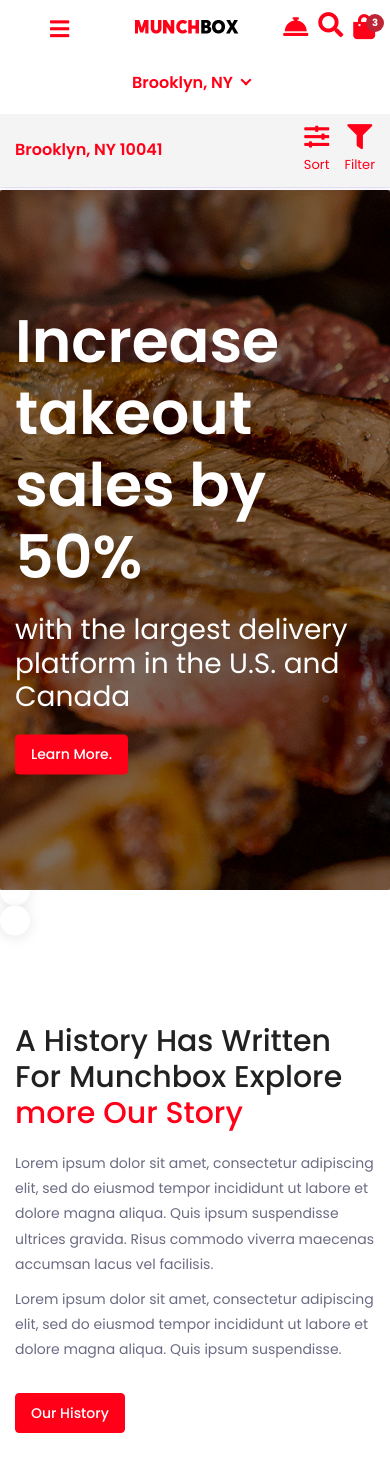
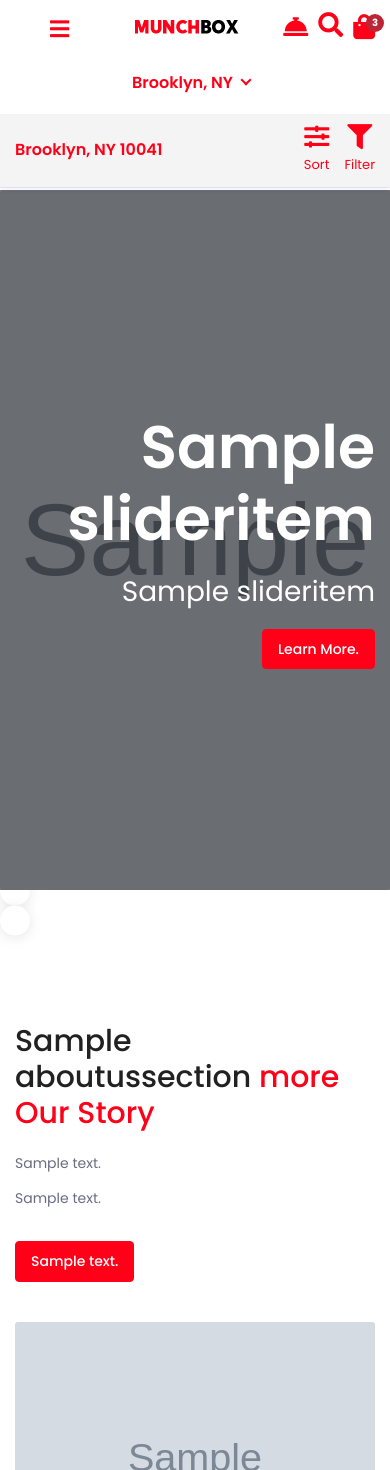
Before and after one commit to usman-ghani190/Munchbox, a Django app: page /about in a window 390 px wide. Shown: the top 1470 px of the page. Run offline with Django 5.2, Linux system fonts and the light colour scheme; tables that the repository leaves empty hold one stand-in row (values such as "Sample post"); grey boxes marked "Sample" are stand-in pictures; some libraries are stand-ins or nearby versions.

Commit message:
rendered about us page

```diff
--- a/home/templates/home/about.html
+++ b/home/templates/home/about.html
@@ -1,31 +1,28 @@
-{% extends 'base.html' %} {% load static %} {% block title %} MunchBox | About
-Us {% endblock title %} {% block content %}
+{% extends 'base.html' %}
+{% load static %}
+{% block title %} MunchBox | About Us {% endblock title %}
+{% block content %}
 
 <div class="main-sec"></div>
 <!-- Navigation -->
 <!-- slider -->
 <section class="about-us-slider swiper-container p-relative">
   <div class="swiper-wrapper">
+    {% for item in slider_items %}
       <div class="swiper-slide slide-item">
         <img
-        src="{% static 'app/assets/img/about/blog/1920x700/banner-1.jpg' %}"
+          src="{% if item.image %}{{ item.image.url }}{% else %}{% static 'app/assets/img/about/blog/1920x700/banner-1.jpg' %}{% endif %}"
           class="img-fluid full-width"
-        alt="Banner"
+          alt="{{ item.title }}"
         />
         <div class="transform-center">
           <div class="container">
-          <div class="row justify-content-start">
-            <div class="col-lg-7 align-self-center">
-              <div class="right-side-content">
-                <h1 class="text-custom-white fw-600">
-                  Increase takeout sales by 50%
-                </h1>
-                <h3 class="text-custom-white fw-400">
-                  with the largest delivery platform in the U.S. and Canada
-                </h3>
-                <a href="{% url 'restaurant' %}" class="btn-second btn-submit"
-                  >Learn More.</a
-                >
+            <div class="row {% if forloop.first %}justify-content-start{% elif forloop.last %}justify-content-end{% else %}justify-content-center{% endif %}">
+              <div class="col-lg-{% if forloop.first or forloop.last %}7{% else %}8{% endif %} align-self-center">
+                <div class="right-side-content {% if forloop.last %}text-right{% elif not forloop.first %}text-center{% endif %}">
+                  <h1 class="text-custom-white fw-600">{{ item.title }}</h1>
+                  <h3 class="text-custom-white fw-400">{{ item.subtitle }}</h3>
+                  <a href="{{ item.button_url }}" class="btn-second btn-submit">Learn More.</a>
                 </div>
               </div>
             </div>
@@ -33,26 +30,17 @@ Us {% endblock title %} {% block content %}
         </div>
         <div class="overlay overlay-bg"></div>
       </div>
+    {% empty %}
       <div class="swiper-slide slide-item">
-      <img
-        src="{% static 'app/assets/img/about/blog/1920x700/banner-2.jpg' %}"
-        class="img-fluid full-width"
-        alt="Banner"
-      />
+        <img src="{% static 'app/assets/img/about/blog/1920x700/banner-1.jpg' %}" class="img-fluid full-width" alt="Default Banner" />
         <div class="transform-center">
           <div class="container">
-          <div class="row justify-content-center">
-            <div class="col-lg-8 align-self-center">
-              <div class="right-side-content text-center">
-                <h1 class="text-custom-white fw-600">
-                  Increase takeout sales by 50%
-                </h1>
-                <h3 class="text-custom-white fw-400">
-                  with the largest delivery platform in the U.S. and Canada
-                </h3>
-                <a href="{% url 'restaurant' %}" class="btn-second btn-submit"
-                  >Learn More.</a
-                >
+            <div class="row justify-content-start">
+              <div class="col-lg-7 align-self-center">
+                <div class="right-side-content">
+                  <h1 class="text-custom-white fw-600">Increase takeout sales by 50%</h1>
+                  <h3 class="text-custom-white fw-400">with the largest delivery platform in the U.S. and Canada</h3>
+                  <a href="{% url 'restaurants:list_restaurants' %}" class="btn-second btn-submit">Learn More.</a> <!-- Updated -->
                 </div>
               </div>
             </div>
@@ -60,33 +48,7 @@ Us {% endblock title %} {% block content %}
         </div>
         <div class="overlay overlay-bg"></div>
       </div>
-    <div class="swiper-slide slide-item">
-      <img
-        src="{% static 'app/assets/img/about/blog/1920x700/banner-3.jpg' %}"
-        class="img-fluid full-width"
-        alt="Banner"
-      />
-      <div class="transform-center">
-        <div class="container">
-          <div class="row justify-content-end">
-            <div class="col-lg-7 align-self-center">
-              <div class="right-side-content text-right">
-                <h1 class="text-custom-white fw-600">
-                  Increase takeout sales by 50%
-                </h1>
-                <h3 class="text-custom-white fw-400">
-                  with the largest delivery platform in the U.S. and Canada
-                </h3>
-                <a href="{% url 'restaurant' %}" class="btn-second btn-submit"
-                  >Learn More.</a
-                >
-              </div>
-            </div>
-          </div>
-        </div>
-      </div>
-      <div class="overlay overlay-bg"></div>
-    </div>
+    {% endfor %}
   </div>
   <!-- Add Arrows -->
   <div class="swiper-button-next"></div>
@@ -100,21 +62,12 @@ Us {% endblock title %} {% block content %}
       <div class="col-lg-6">
         <div class="history-title mb-md-40">
           <h2 class="text-light-black">
-            A History Has Written For Munchbox Explore
+            {{ about_section.title|default:"A History Has Written For Munchbox Explore" }}
             <span class="text-light-green">more Our Story</span>
           </h2>
-          <p class="text-light-white">
-            Lorem ipsum dolor sit amet, consectetur adipiscing elit, sed do
-            eiusmod tempor incididunt ut labore et dolore magna aliqua. Quis
-            ipsum suspendisse ultrices gravida. Risus commodo viverra maecenas
-            accumsan lacus vel facilisis.
-          </p>
-          <p class="text-light-white">
-            Lorem ipsum dolor sit amet, consectetur adipiscing elit, sed do
-            eiusmod tempor incididunt ut labore et dolore magna aliqua. Quis
-            ipsum suspendisse.
-          </p>
-          <a class="btn-second btn-submit" href="#"> Our History </a>
+          <p class="text-light-white">{{ about_section.description_1|default:"Lorem ipsum dolor sit amet..." }}</p>
+          <p class="text-light-white">{{ about_section.description_2|default:"" }}</p>
+          <a class="btn-second btn-submit" href="{{ about_section.button_url|default:'#' }}">{{ about_section.button_text|default:"Our History" }}</a>
         </div>
       </div>
       <div class="col-lg-6">
@@ -122,7 +75,7 @@ Us {% endblock title %} {% block content %}
           <div class="col-lg-6 col-sm-6 col-md-6">
             <div class="histry-img mb-xs-20">
               <img
-                src="{% static 'app/assets/img/about/blog/255x200/about-section-3.jpg' %}"
+                src="{% if about_section.image_1 %}{{ about_section.image_1.url }}{% else %}{% static 'app/assets/img/about/blog/255x200/about-section-3.jpg' %}{% endif %}"
                 class="img-fluid full-width"
                 alt="Histry"
               />
@@ -131,14 +84,14 @@ Us {% endblock title %} {% block content %}
           <div class="col-lg-6 col-sm-6 col-md-6">
             <div class="histry-img mb-xl-20">
               <img
-                src="{% static 'app/assets/img/about/blog/255x200/about-section-1.jpg' %}"
+                src="{% if about_section.image_2 %}{{ about_section.image_2.url }}{% else %}{% static 'app/assets/img/about/blog/255x200/about-section-1.jpg' %}{% endif %}"
                 class="img-fluid full-width"
                 alt="Histry"
               />
             </div>
             <div class="histry-img">
               <img
-                src="{% static 'app/assets/img/about/blog/255x200/about-section-2.jpg' %}"
+                src="{% if about_section.image_3 %}{{ about_section.image_3.url }}{% else %}{% static 'app/assets/img/about/blog/255x200/about-section-2.jpg' %}{% endif %}"
                 class="img-fluid full-width"
                 alt="Histry"
               />
@@ -150,7 +103,7 @@ Us {% endblock title %} {% block content %}
   </div>
 </section>
 <!-- about us -->
-<!-- How It Woks -->
+<!-- How It Works -->
 <section class="section-padding how-it-works bg-light-theme">
   <div class="container">
     <div class="section-header-style-2">
@@ -158,6 +111,20 @@ Us {% endblock title %} {% block content %}
       <h3 class="text-light-black header-title">How Does It Work</h3>
     </div>
     <div class="row">
+      {% for step in process_steps %}
+        <div class="col-lg-3 col-sm-6">
+          <div class="how-it-works-box {% if not forloop.last %}arrow-{% cycle '1' '2' %}{% endif %}">
+            <div class="how-it-works-box-inner">
+              <span class="icon-box">
+                <img src="{% if step.icon %}{{ step.icon.url }}{% else %}{% static 'app/assets/img/001-search.png' %}{% endif %}" alt="icon" />
+                <span class="number-box">{{ step.step_number|default:forloop.counter|stringformat:"02d" }}</span>
+              </span>
+              <h6>{{ step.title }}</h6>
+              <p>{{ step.description }}</p>
+            </div>
+          </div>
+        </div>
+      {% empty %}
         <div class="col-lg-3 col-sm-6">
           <div class="how-it-works-box arrow-1">
             <div class="how-it-works-box-inner">
@@ -166,62 +133,16 @@ Us {% endblock title %} {% block content %}
                 <span class="number-box">01</span>
               </span>
               <h6>Search</h6>
-            <p>
-              Lorem ipsum dolor sit amet, consectetur adipisicing elit, sed do
-              eiusmod tempor incididunt ut.
-            </p>
+              <p>Lorem ipsum dolor sit amet...</p>
             </div>
           </div>
         </div>
-      <div class="col-lg-3 col-sm-6">
-        <div class="how-it-works-box arrow-2">
-          <div class="how-it-works-box-inner">
-            <span class="icon-box">
-              <img src="{% static 'app/assets/img/004-shopping-bag.png' %}" alt="icon" />
-              <span class="number-box">02</span>
-            </span>
-            <h6>Select</h6>
-            <p>
-              Lorem ipsum dolor sit amet, consectetur adipisicing elit, sed do
-              eiusmod tempor incididunt ut.
-            </p>
-          </div>
-        </div>
-      </div>
-      <div class="col-lg-3 col-sm-6">
-        <div class="how-it-works-box arrow-1">
-          <div class="how-it-works-box-inner">
-            <span class="icon-box">
-              <img src="{% static 'app/assets/img/002-stopwatch.png' %}" alt="icon" />
-              <span class="number-box">03</span>
-            </span>
-            <h6>Order</h6>
-            <p>
-              Lorem ipsum dolor sit amet, consectetur adipisicing elit, sed do
-              eiusmod tempor incididunt ut.
-            </p>
-          </div>
-        </div>
-      </div>
-      <div class="col-lg-3 col-sm-6">
-        <div class="how-it-works-box">
-          <div class="how-it-works-box-inner">
-            <span class="icon-box">
-              <img src="{% static 'app/assets/img/003-placeholder.png' %}" alt="icon" />
-              <span class="number-box">04</span>
-            </span>
-            <h6>Enjoy</h6>
-            <p>
-              Lorem ipsum dolor sit amet, consectetur adipisicing elit, sed do
-              eiusmod tempor incididunt ut.
-            </p>
-          </div>
-        </div>
-      </div>
+        <!-- Add default steps for 02, 03, 04 similarly -->
+      {% endfor %}
     </div>
   </div>
 </section>
-<!-- How It Woks -->
+<!-- How It Works -->
 <!-- blog and advertisement -->
 <section class="section-padding our-blog restaurent-ad">
   <div class="container">
@@ -232,110 +153,63 @@ Us {% endblock title %} {% block content %}
     <div class="row">
       <div class="col-md-12">
         <div class="blog-box mb-xl-20">
-          <!-- article 1 -->
+          {% for post in blog_posts %}
+            {% if forloop.first %}
               <article class="post">
                 <div class="blog-img p-relative">
-              <a href="#">
+                  <a href="{% url 'blog:blog-details' slug=post.slug %}">
                     <img
-                  src="{% static 'app/assets/img/about/blog/740x442/blog-1.jpg' %}"
+                      src="{% if post.image %}{{ post.image.url }}{% else %}{% static 'app/assets/img/about/blog/740x442/blog-1.jpg' %}{% endif %}"
                       alt="blog-img"
                     />
                   </a>
                   <div class="overlay padding-20">
                     <div class="blog-meta">
-                  <h4 class="text-custom-white mb-2 fw-600">
-                    New locations where you can now get your MunchBox® delivered
-                  </h4>
-                  <a
-                    href="{% url 'blog-details' %}"
-                    class="text-custom-white fw-700 fs-18"
-                    >Read More</a
-                  >
+                      <h4 class="text-custom-white mb-2 fw-600">{{ post.title }}</h4>
+                      <a href="{% url 'blog:blog-details' slug=post.slug %}" class="text-custom-white fw-700 fs-18">Read More</a>
                     </div>
                   </div>
                   <div class="overlay overlay-bg"></div>
                 </div>
               </article>
-          <!-- article 1 -->
-          <div class="side-blog">
-            <div class="blog-list padding-tb-10">
-              <!-- article 1 -->
-              <article class="side-post padding-20 u-line">
+            {% else %}
+              <article class="side-post padding-20 {% if not forloop.last %}u-line{% endif %}">
                 <div class="content-wrap">
                   <div class="entry-meta-content">
                     <div class="entry-tye">
-                      <span class="text-light-green fw-600">20 Nov 2019</span>
+                      <span class="text-light-green fw-600">{{ post.date|date:"d M Y" }}</span>
                     </div>
                   </div>
                   <h6 class="entry-title no-margin">
-                    <a href="{% url 'blog-details' %}" class="text-light-black"
-                      >How We designed It: pizza delivery from the ground up
-                      only for you.</a
-                    >
+                    <a href="{% url 'blog:blog-details' slug=post.slug %}" class="text-light-black">{{ post.title }}</a>
                   </h6>
                 </div>
                 <div class="thumb-img">
-                  <a href="{% url 'blog-details' %}">
+                  <a href="{% url 'blog:blog-details' slug=post.slug %}">
                     <img
-                      src="{% static 'app/assets/img/blog/100x100/popularpost-1.jpg"' %}
+                      src="{% if post.image %}{{ post.image.url }}{% else %}{% static 'app/assets/img/blog/100x100/popularpost-1.jpg' %}{% endif %}"
                       alt="thumb-img"
                     />
                   </a>
                 </div>
               </article>
-              <!-- article 1 -->
-              <!-- article 1 -->
-              <article class="side-post padding-20 u-line">
-                <div class="content-wrap">
-                  <div class="entry-meta-content">
-                    <div class="entry-tye">
-                      <span class="text-light-green fw-600">20 Nov 2019</span>
+            {% endif %}
+          {% empty %}
+            <article class="post">
+              <div class="blog-img p-relative">
+                <a href="{% url 'blog:blog-details' %}">
+                  <img src="{% static 'app/assets/img/about/blog/740x442/blog-1.jpg' %}" alt="blog-img" />
+                </a>
+                <div class="overlay padding-20">
+                  <div class="blog-meta">
+                    <h4 class="text-custom-white mb-2 fw-600">Default Blog Post</h4>
+                    <a href="{% url 'blog:blog-details' %}" class="text-custom-white fw-700 fs-18">Read More</a>
                   </div>
                 </div>
-                  <h6 class="entry-title no-margin">
-                    <a href="{% url 'blog-details' %}" class="text-light-black"
-                      >How We Made It: Grimaldi's traditional New York-style
-                      pizza italian style</a
-                    >
-                  </h6>
-                </div>
-                <div class="thumb-img">
-                  <a href="{% url 'blog-details' %}">
-                    <img
-                      src="{% static 'app/assets/img/blog/100x100/popularpost-2.jpg' %}"
-                      alt="thumb-img"
-                    />
-                  </a>
+                <div class="overlay overlay-bg"></div>
               </div>
             </article>
-              <!-- article 1 -->
-              <!-- article 1 -->
-              <article class="side-post padding-20">
-                <div class="content-wrap">
-                  <div class="entry-meta-content">
-                    <div class="entry-tye">
-                      <span class="text-light-green fw-600">20 Nov 2019</span>
-                    </div>
-                  </div>
-                  <h6 class="entry-title no-margin">
-                    <a href="{% url 'blog-details' %}" class="text-light-black"
-                      >How We Made It: Grimaldi's traditional New York-style
-                      pizza</a
-                    >
-                  </h6>
-                </div>
-                <div class="thumb-img">
-                  <a href="{% url 'blog-details' %}">
-                    <img
-                      src="{% static 'app/assets/img/blog/100x100/popularpost-3.jpg' %}"
-                      alt="thumb-img"
-                    />
-                  </a>
-                </div>
-              </article>
-              <!-- article 1 -->
-            </div>
-          </div>
+          {% endfor %}
         </div>
         <div class="ad-img p-relative">
           <img
@@ -347,10 +221,8 @@ Us {% endblock title %} {% block content %}
             <div class="content-box transform-center">
               <p class="text-custom-white">Munchbox</p>
               <h3 class="text-custom-white mb-1">More than 3000 restaurants</h3>
-              <h5 class="text-custom-white">
-                Book a table easly at the best price
-              </h5>
-              <a href="{% url 'restaurant' %}" class="btn-first white-btn">View All</a>
+              <h5 class="text-custom-white">Book a table easly at the best price</h5>
+              <a href="{% url 'restaurants:list_restaurants' %}" class="btn-first white-btn">View All</a> <!-- Updated -->
             </div>
           </div>
           <div class="overlay overlay-bg"></div>
@@ -371,20 +243,25 @@ Us {% endblock title %} {% block content %}
       <div class="col-md-12">
         <div class="feedback-slider p-relative swiper-container">
           <div class="swiper-wrapper">
+            {% for testimonial in testimonials %}
+              <div class="swiper-slide">
+                <div class="feedback-item-two">
+                  <img src="{% if testimonial.image %}{{ testimonial.image.url }}{% else %}{% static 'app/assets/img/about/72x72/user-1.png' %}{% endif %}" alt="Feedback" />
+                  <p class="text-custom-white fs-16">{{ testimonial.content }}</p>
+                  <h4 class="text-custom-white fw-600 no-margin">{{ testimonial.name }}</h4>
+                  <span class="text-custom-white fw-600">{{ testimonial.role }}</span>
+                </div>
+              </div>
+            {% empty %}
               <div class="swiper-slide">
                 <div class="feedback-item-two">
                   <img src="{% static 'app/assets/img/about/72x72/user-1.png' %}" alt="Feedback" />
-                <p class="text-custom-white fs-16">
-                  I like Munchbox and as compared to other company it's polices
-                  and customers support is very good easy to reach., also many
-                  time they unable to delivered. Quis ipsum suspendisse ultrices
-                  gravida. Risus commodo viverra maecenas accumsan lacus vel
-                  facilisist amet, sed do eiusm.
-                </p>
-                <h4 class="text-custom-white fw-600 no-margin">Janadhon doe</h4>
+                  <p class="text-custom-white fs-16">Default testimonial content...</p>
+                  <h4 class="text-custom-white fw-600 no-margin">Janadhon Doe</h4>
                   <span class="text-custom-white fw-600">Co-founder</span>
                 </div>
               </div>
+            {% endfor %}
           </div>
           <!-- Add Arrows -->
           <div class="swiper-button-next"></div>
--- a/home/views.py
+++ b/home/views.py
@@ -3,7 +3,7 @@ from django.utils import timezone
 from django.shortcuts import render
 from datetime import timedelta
 
-from core.models import Collection, Cuisine, Order, Promotion, Restaurant
+from core.models import AboutUsSection, BlogPost, Collection, Cuisine, Order, ProcessStep, Promotion, Restaurant, SliderItem, Testimonial
 from django.db.models import Count, Avg
 
 
@@ -95,5 +95,11 @@ def landing_page(request):
 
 def about(request):
     """View for about page"""
-    context = {}
+    context = {
+        'slider_items': SliderItem.objects.filter(is_active=True),
+        'about_section': AboutUsSection.objects.first(),  # Assuming one section for now
+        'process_steps': ProcessStep.objects.all(),
+        'blog_posts': BlogPost.objects.all()[:3],  # Top 3 recent posts
+        'testimonials': Testimonial.objects.filter(is_active=True),
+    }
     return render(request, 'home/about.html', context)
```
Also changed, not shown: core/admin.py (+7 -1 lines), core/models.py (+62 -4 lines), restaurants/views.py (+8 -0 lines), core/migrations/0006_aboutussection_processstep_slideritem_testimonial_and_more.py (added), db.sqlite3. Lines whose indentation alone changed are shown as unchanged.
